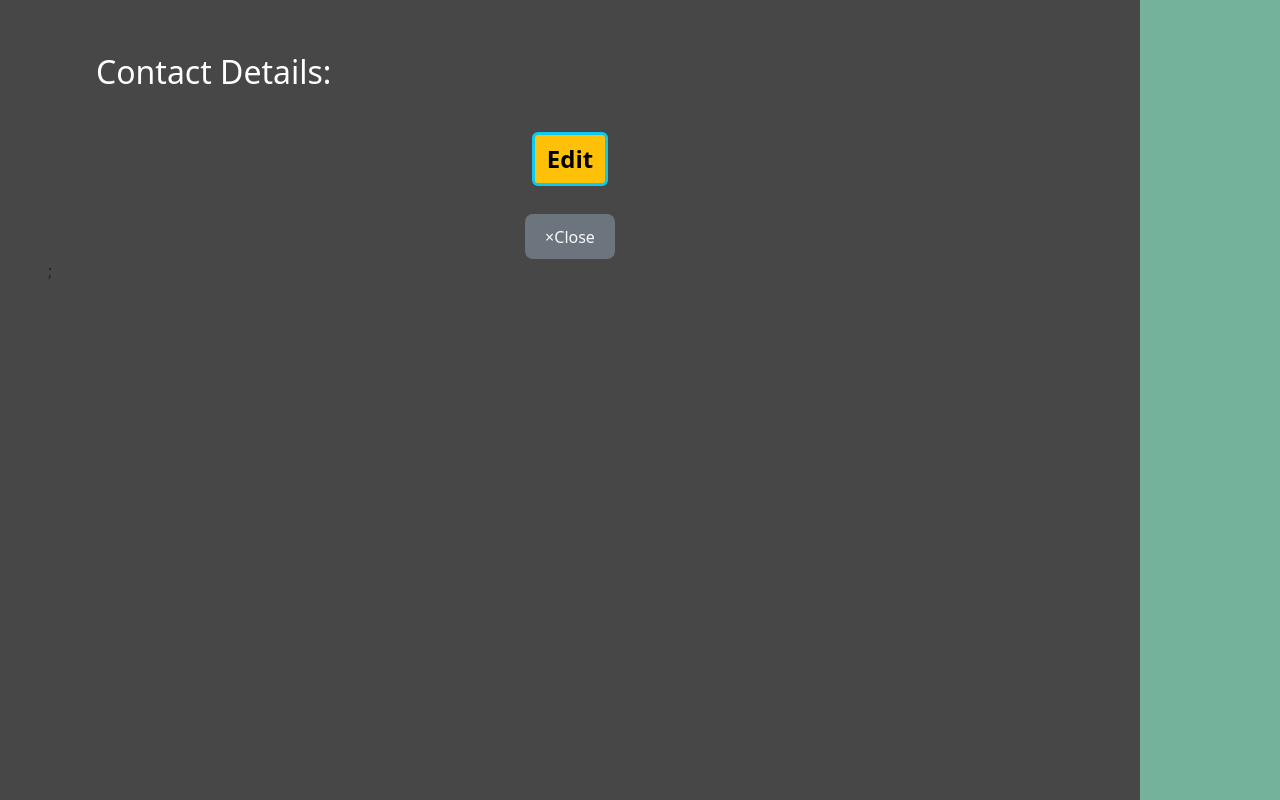
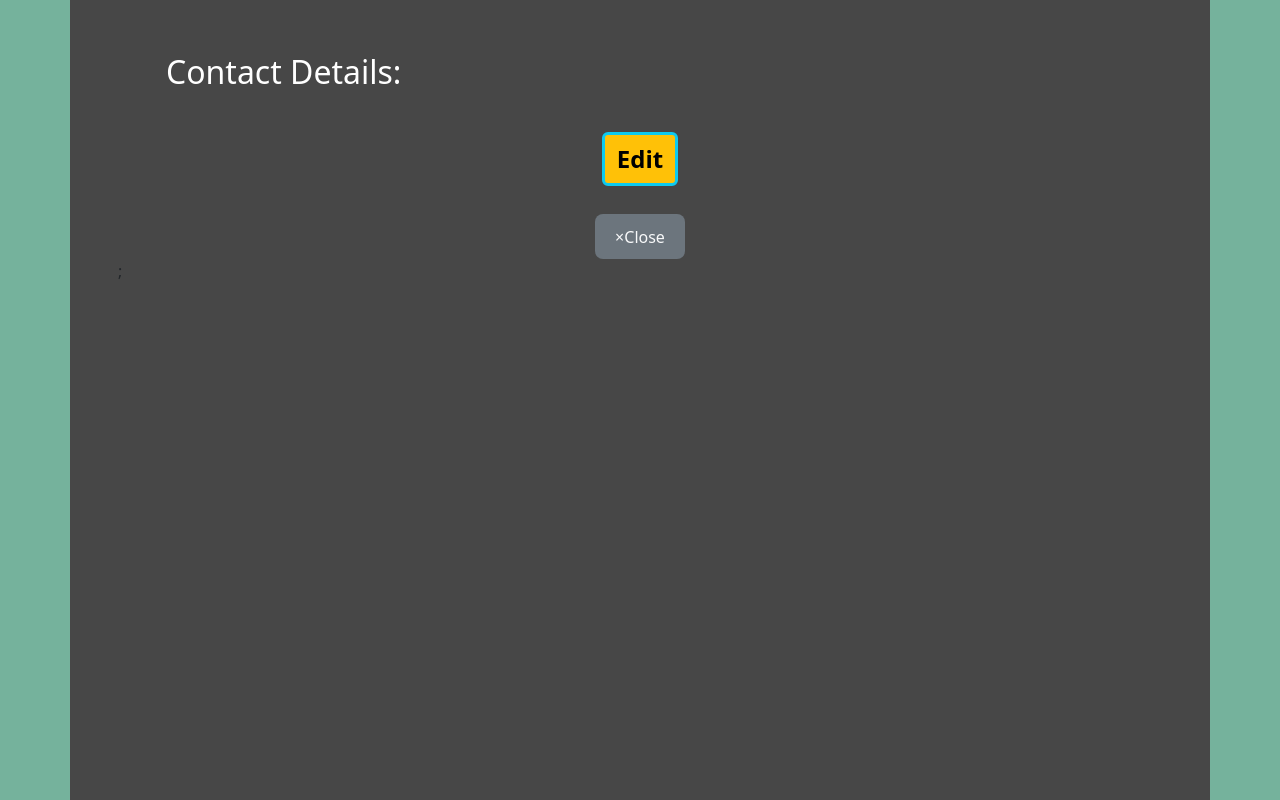
Before and after one commit to shap0011/firestore, a React (Vite) app: page /#/details/1 in a window 1280 px wide. Built offline with nearby package versions, Linux system fonts and the light colour scheme; no server answers; the database is empty.

Commit message:
edits style

```diff
--- a/src/pages/details/details.css
+++ b/src/pages/details/details.css
@@ -2,6 +2,7 @@
     position: absolute;
     top: 0;
     left: 0;
+    right: 0;
     width: 100%;
     background-color: rgb(71, 71, 71);
     min-height: 100vh;
```
